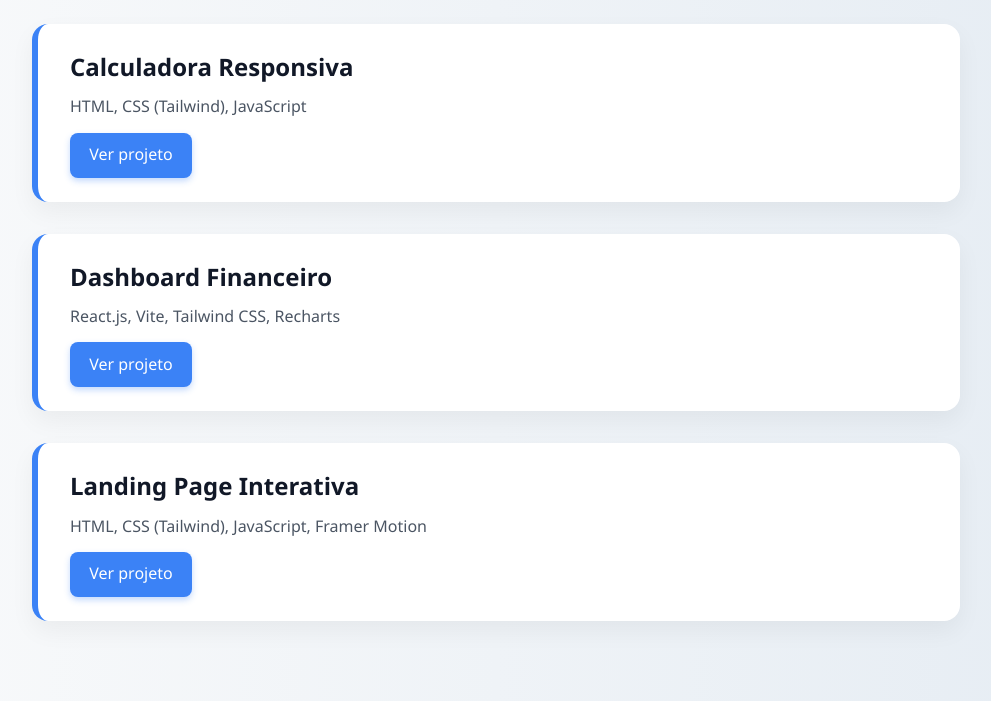
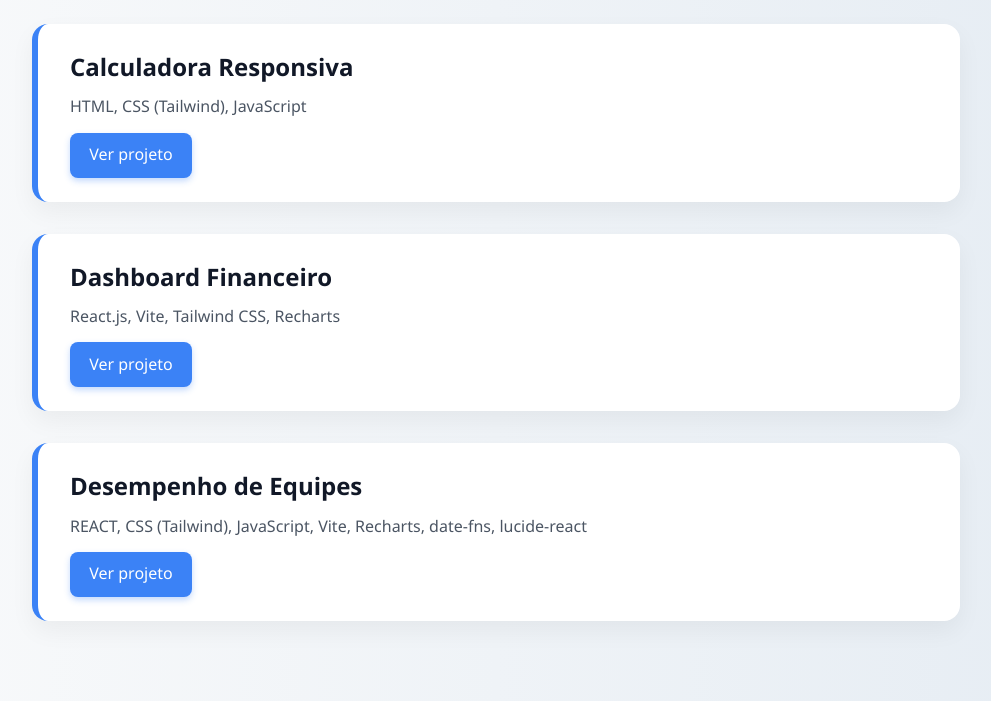
Before and after one commit to filipec-macedo/filipec-macedo.github.io, a plain HTML site: page index.html in a window 1280 px wide. Shown: the part 426-1127 px from the top of the page, without its empty margins (144-1135 px from the left). Drawn offline with nearby package versions, Linux system fonts and the light colour scheme.

Commit message:
Update index.html

```diff
--- a/index.html
+++ b/index.html
@@ -28,9 +28,9 @@
       </div>
 
       <div class="project">
-        <h3>Landing Page Interativa</h3>
-        <p>HTML, CSS (Tailwind), JavaScript, Framer Motion</p>
-        <a href="https://github.com/filipec-macedo/landing-page" target="_blank">Ver projeto</a>
+        <h3>Desempenho de Equipes</h3>
+        <p>REACT, CSS (Tailwind), JavaScript, Vite, Recharts, date-fns, lucide-react</p>
+        <a href="https://dashboard-desempenho-khaki.vercel.app/">Ver projeto</a>
       </div>
     </section>
   </main>
```
